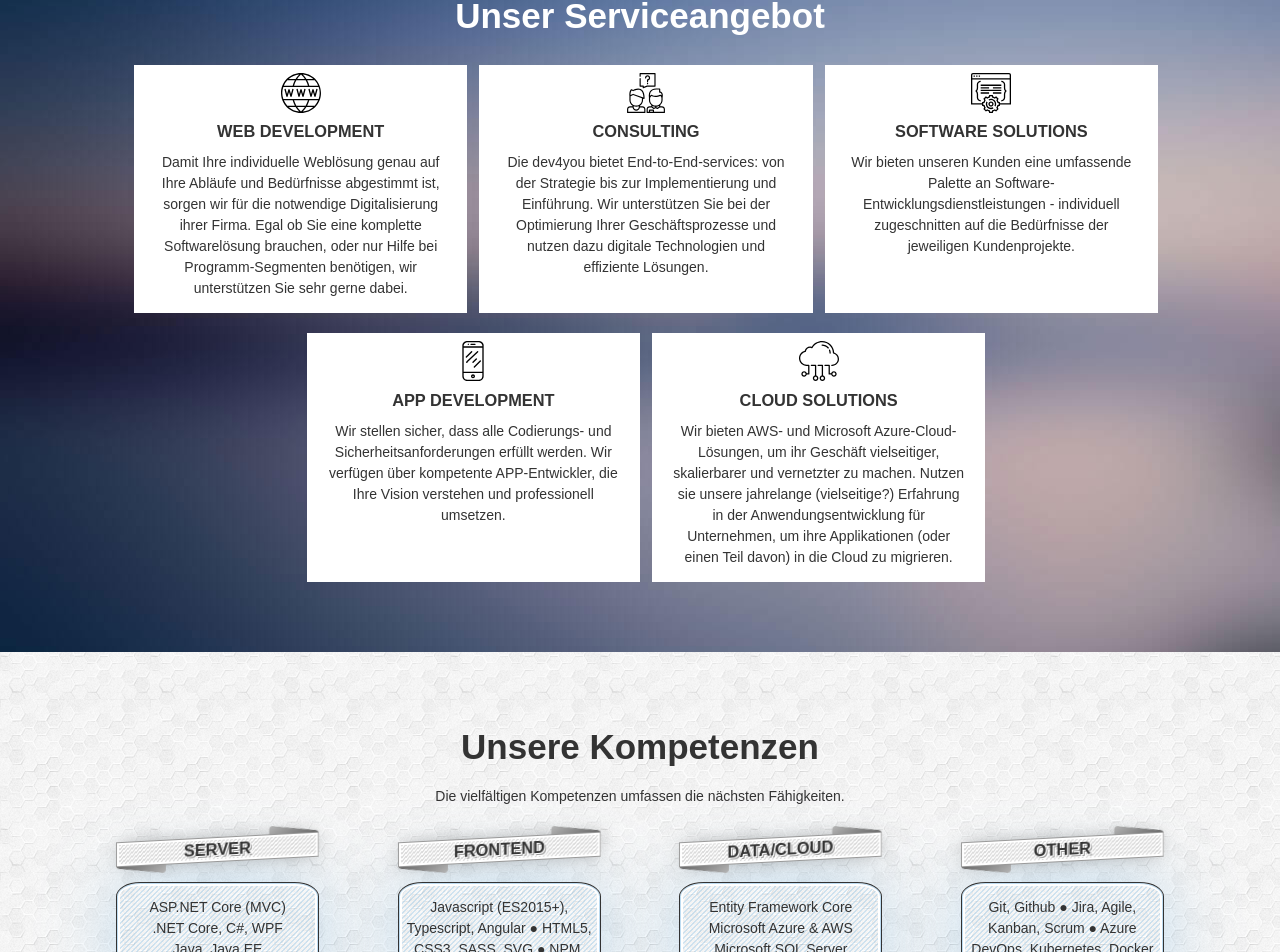
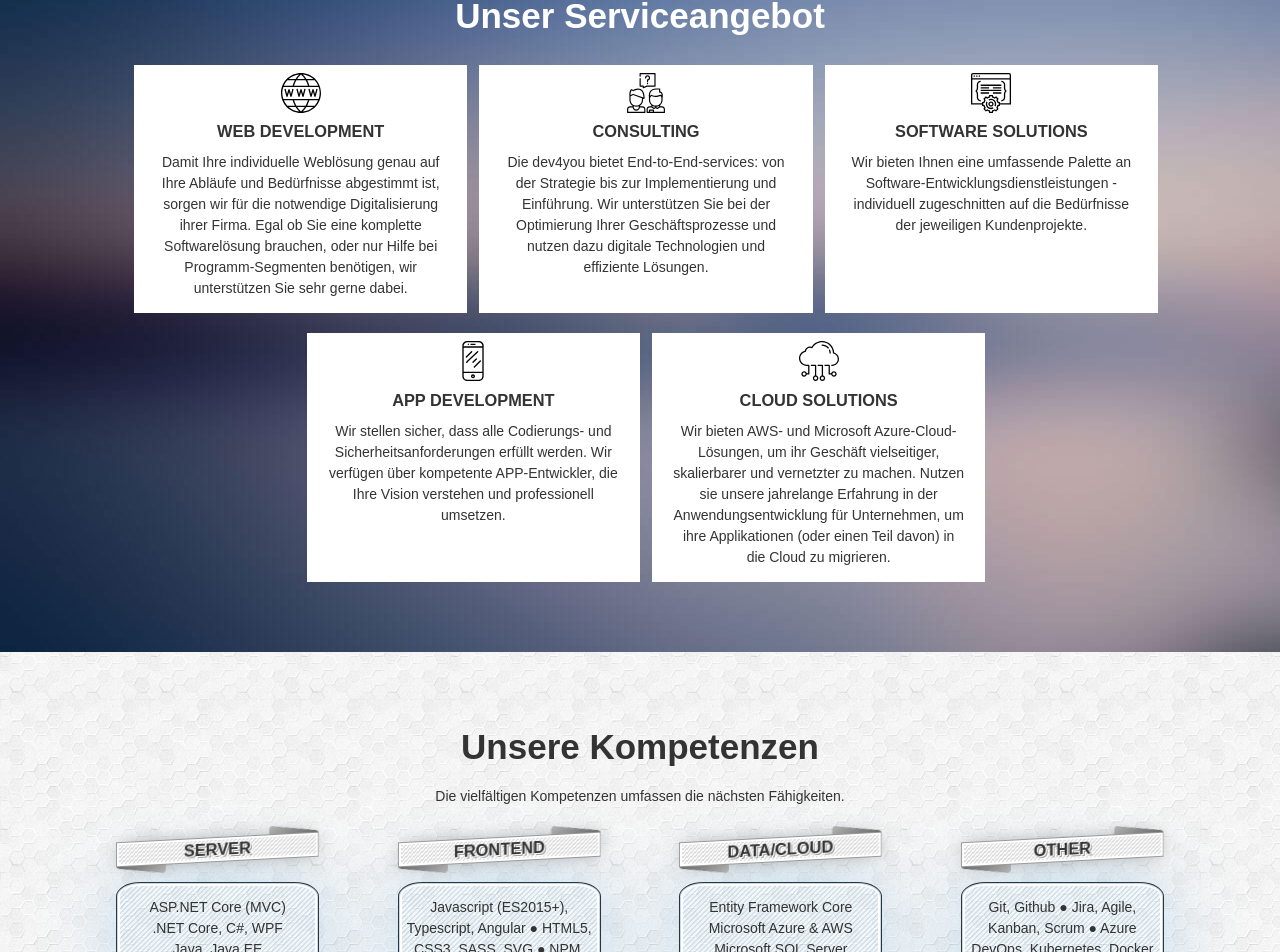
Before and after one commit to denozavr/d4y, a website: page index.html in a window 1280 px wide. Shown: the part 1204-2156 px from the top of the page. Drawn offline with Linux system fonts and the light colour scheme; some packages are replaced by stand-ins of ours.

Commit message:
Small text fixe for the Main page

```diff
--- a/index.html
+++ b/index.html
@@ -108,7 +108,7 @@
           </li>
           <li class="service-item">
             <h3>Software solutions</h3>
-            <p>Wir bieten unseren Kunden eine umfassende Palette an Software-Entwicklungsdienstleistungen - individuell zugeschnitten auf die Bedürfnisse der jeweiligen Kundenprojekte.</p>
+            <p>Wir bieten Ihnen eine umfassende Palette an Software-Entwicklungsdienstleistungen - individuell zugeschnitten auf die Bedürfnisse der jeweiligen Kundenprojekte.</p>
           </li>
           <li class="service-item">
             <h3>App development</h3>
@@ -116,7 +116,7 @@
           </li>
           <li class="service-item">
             <h3>Cloud solutions</h3>
-            <p>Wir bieten AWS- und Microsoft Azure-Cloud-Lösungen, um ihr Geschäft vielseitiger, skalierbarer und vernetzter zu machen. Nutzen sie unsere jahrelange (vielseitige?) Erfahrung in der Anwendungsentwicklung für Unternehmen, um ihre Applikationen (oder einen Teil davon) in die Cloud zu migrieren.</p>
+            <p>Wir bieten AWS- und Microsoft Azure-Cloud-Lösungen, um ihr Geschäft vielseitiger, skalierbarer und vernetzter zu machen. Nutzen sie unsere jahrelange Erfahrung in der Anwendungsentwicklung für Unternehmen, um ihre Applikationen (oder einen Teil davon) in die Cloud zu migrieren.</p>
           </li>
         </ul>
       </section>
```
